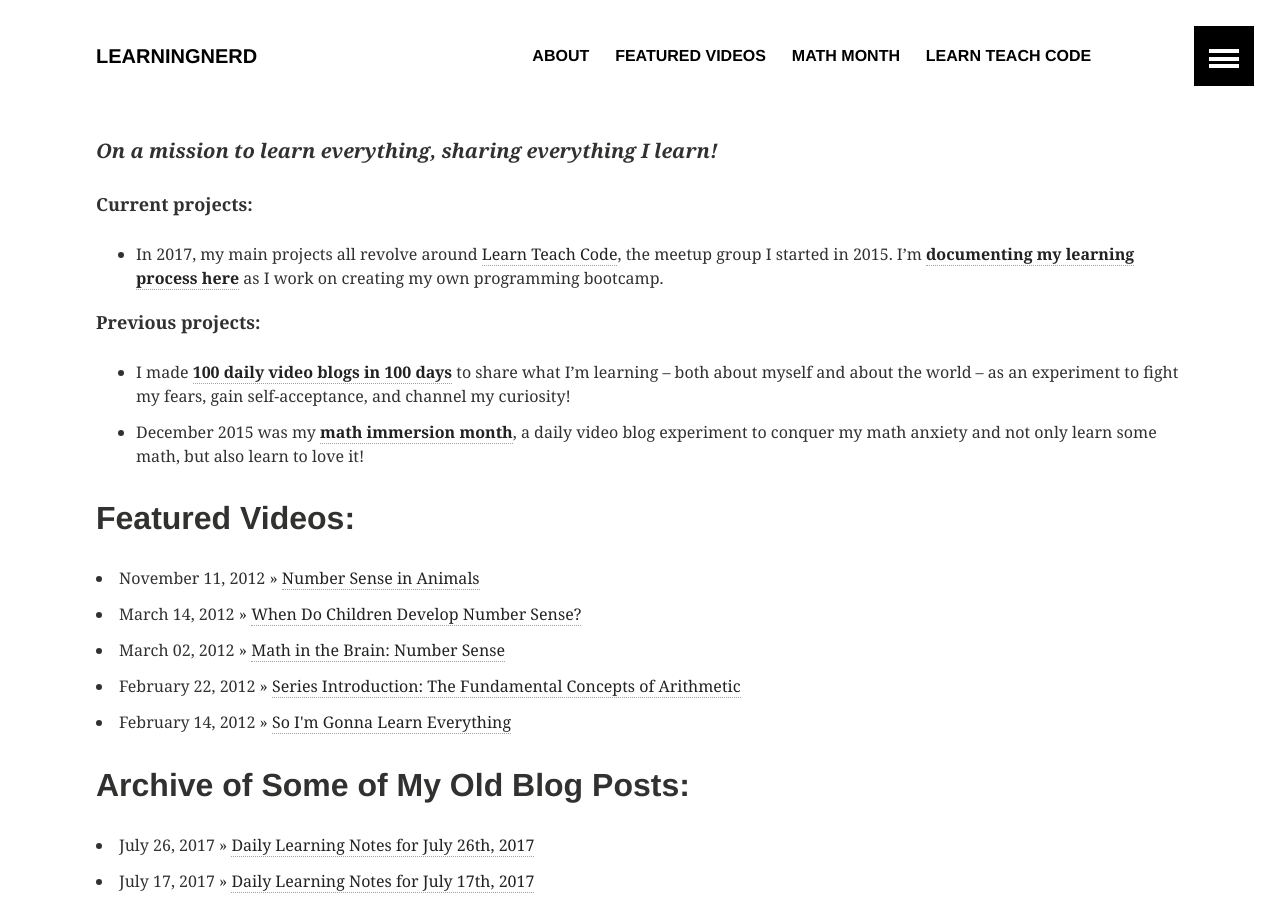
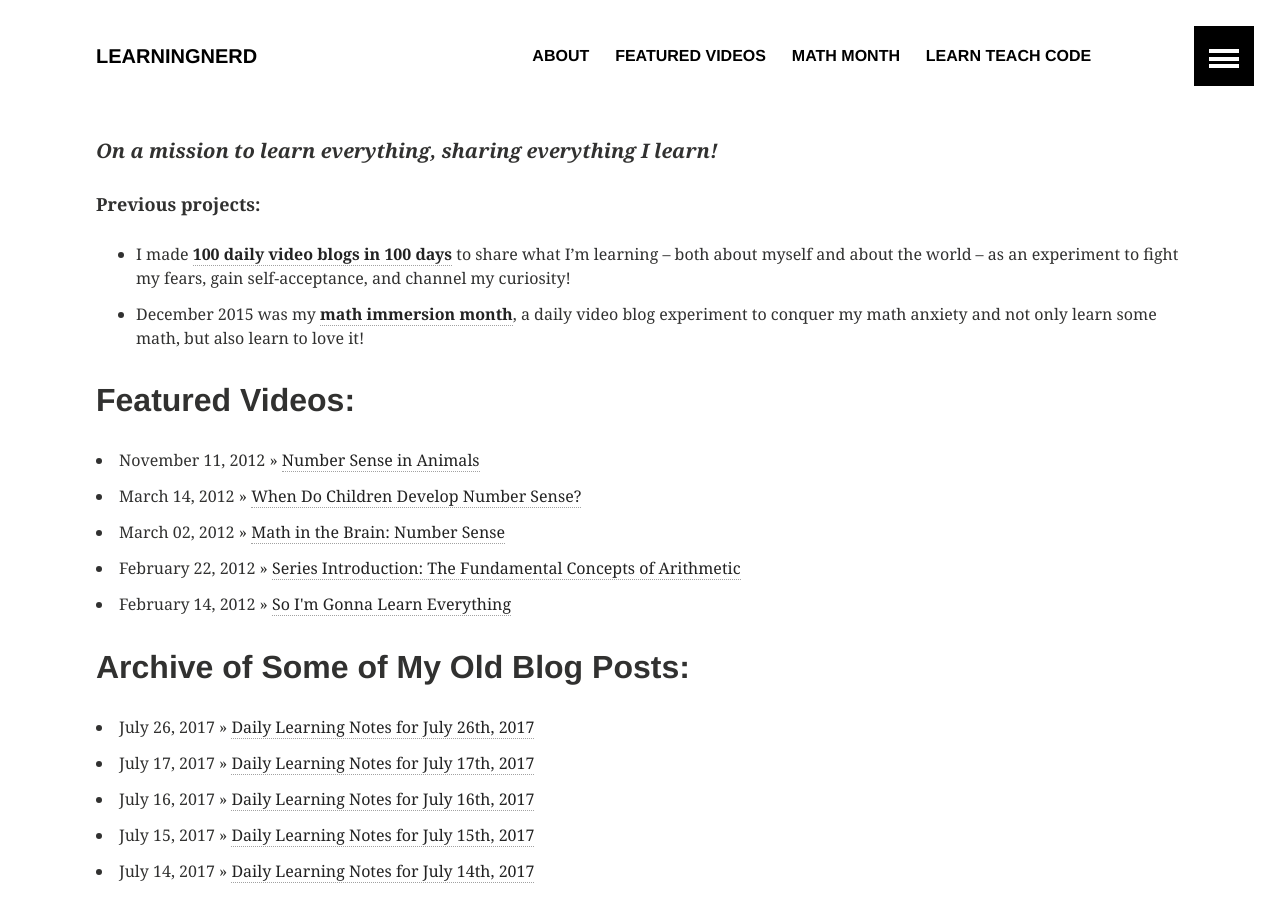
Before and after one commit to LearningNerd/learningnerd.github.io, a Jekyll site: the page built from index.md, in a window 1280 px wide and 900 px high. Built offline with Jekyll 4.4.1, drawn with Linux system fonts in a browser that asks for light colours.

Commit message:
Edit homepage

```diff
--- a/index.md
+++ b/index.md
@@ -5,10 +5,6 @@ title:
 ---
 
 <strong><em>On a mission to learn everything, sharing everything I learn!</em></strong>
-
-**Current projects:**
-
-  - In 2017, my main projects all revolve around <a href="http://learnteachcode.org/">Learn Teach Code</a>, the meetup group I started in 2015. I'm [**documenting my learning process here**](/learn-teach-code/) as I work on creating my own programming bootcamp.
 
 **Previous projects:**
 
```
